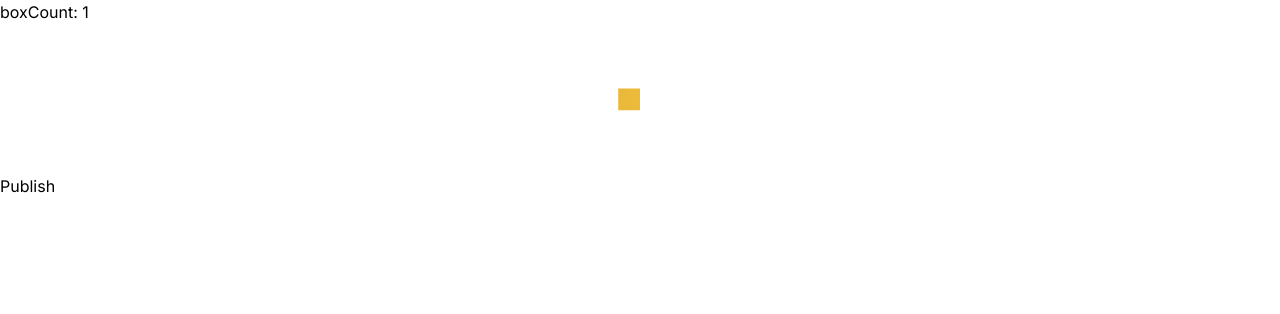
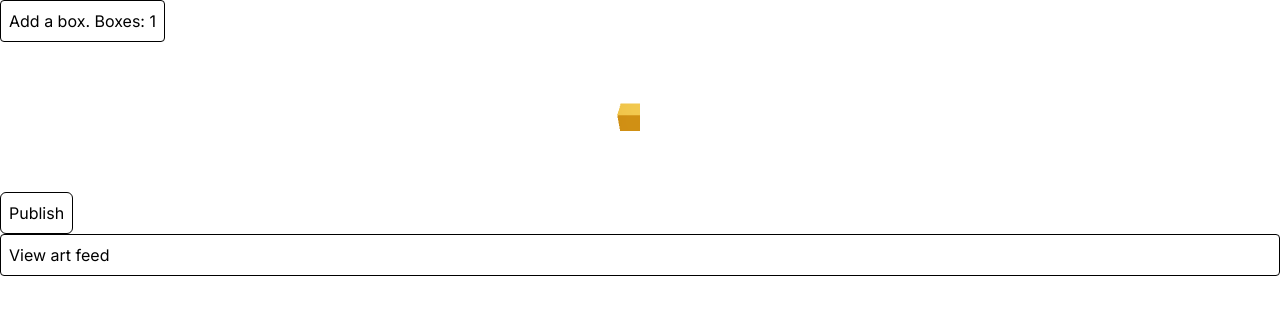
Before and after one commit to parth-agrawal/gen-art-feed, a Next.js app: page /publish in a window 1280 px wide. Shown: the top 314 px of the page. Built offline with nearby package versions, Linux system fonts and the light colour scheme; no server answers; sample sign-in values are in the browser's storage.

Commit message:
quick styling and links

```diff
--- a/src/app/ArtControls.tsx
+++ b/src/app/ArtControls.tsx
@@ -5,7 +5,7 @@ export const ArtControls = ({ boxCount, setBoxCount }: {
 
     return (
         <div>
-            <button onClick={() => setBoxCount(boxCount + 1)}> boxCount: {boxCount} </button>
+            <button className="border border-black rounded p-2" onClick={() => setBoxCount(boxCount + 1)}> Add a box. Boxes: {boxCount} </button>
 
         </div>
     )
--- a/src/app/feed/components/Feed.tsx
+++ b/src/app/feed/components/Feed.tsx
@@ -2,6 +2,7 @@ import { useEffect, useState } from "react";
 import { getArts } from "../actions";
 import { ArtInterpreter } from "@/app/ArtInterpreter";
 import { Art } from "@prisma/client";
+import Link from "next/link";
 
 export const Feed = () => {
 
@@ -21,6 +22,12 @@ export const Feed = () => {
     return (
         <div>
             Feed:
+            <div className="border border-black rounded w-40 p-2">
+
+                <Link href="/publish">
+                    Publish a new piece of art
+                </Link>
+            </div>
             {arts.map((art) => {
                 return (
                     <ArtInterpreter key={art.id} boxCount={art.boxCount} />
--- a/src/app/page.tsx
+++ b/src/app/page.tsx
@@ -5,6 +5,7 @@ import { ArtInterpreter } from "./ArtInterpreter";
 import { ClerkProvider } from "@clerk/nextjs";
 import { SignInButton, SignOutButton, SignedIn, SignedOut } from "@clerk/clerk-react";
 import { useState } from "react";
+import Link from "next/link";
 
 export default function Home() {
 
@@ -27,9 +28,25 @@ export default function Home() {
           </SignInButton>
         </SignedOut>
 
+
         <SignedIn>
-          You&apos;re signed in!
-          <SignOutButton>Sign out my homie</SignOutButton>
+          <div className="flex flex-col gap-4 items-center justify-center">
+            You&apos;re signed in!
+            <div className="border border-black rounded-md p-2">
+              <SignOutButton>Sign out</SignOutButton>
+            </div>
+            <div className="border border-black rounded-md p-2">
+              <Link href="/feed">
+                View art feed
+              </Link>
+            </div>
+            <div className="border border-black rounded-md p-2">
+
+              <Link href="/publish">
+                Publish a new piece of art
+              </Link>
+            </div>
+          </div>
         </SignedIn>
       </div >
 
--- a/src/app/publish/components/NewArtMaker.tsx
+++ b/src/app/publish/components/NewArtMaker.tsx
@@ -4,6 +4,7 @@ import { useState } from "react"
 import { ArtInterpreter } from "../../ArtInterpreter"
 import { ArtControls } from "../../ArtControls"
 import { handlePublish } from "../actions";
+import Link from "next/link";
 
 export const NewArtMaker = () => {
 
@@ -13,9 +14,14 @@ export const NewArtMaker = () => {
         <div>
             <ArtControls boxCount={boxCount} setBoxCount={setBoxCount} />
             <ArtInterpreter boxCount={boxCount} />
-            <button onClick={() => handlePublish(boxCount)}>
+            <button className="border border-black rounded-md p-2" onClick={() => handlePublish(boxCount)}>
                 Publish
             </button>
+            <div className="border border-black rounded p-2">
+                <Link href="/feed">
+                    View art feed
+                </Link>
+            </div>
         </div>
     )
 }
```
